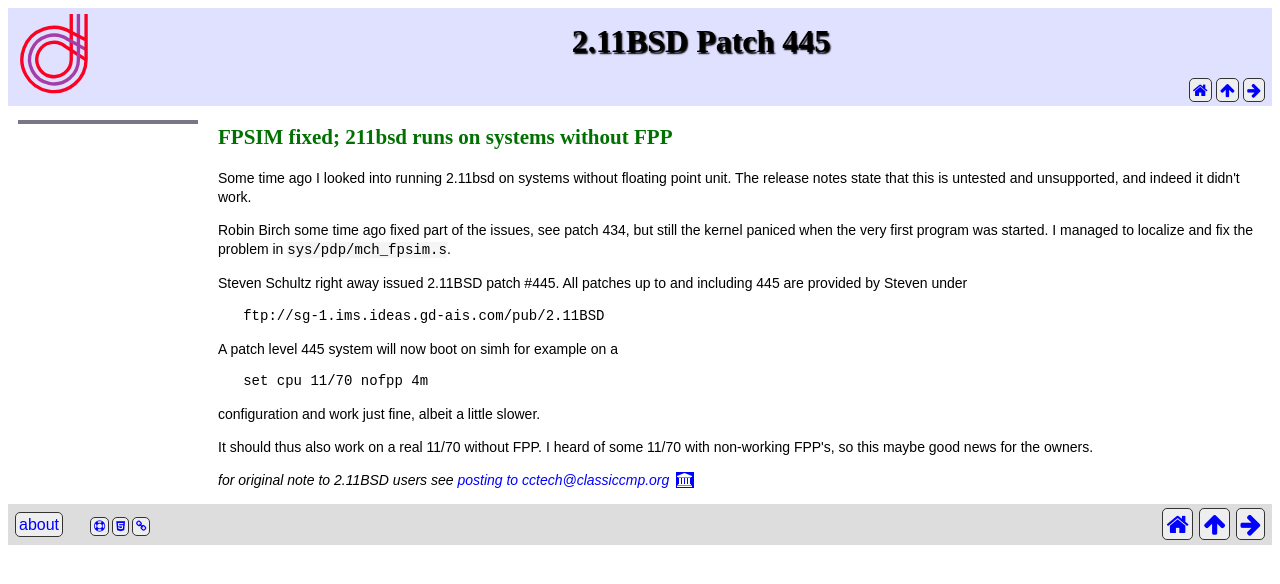
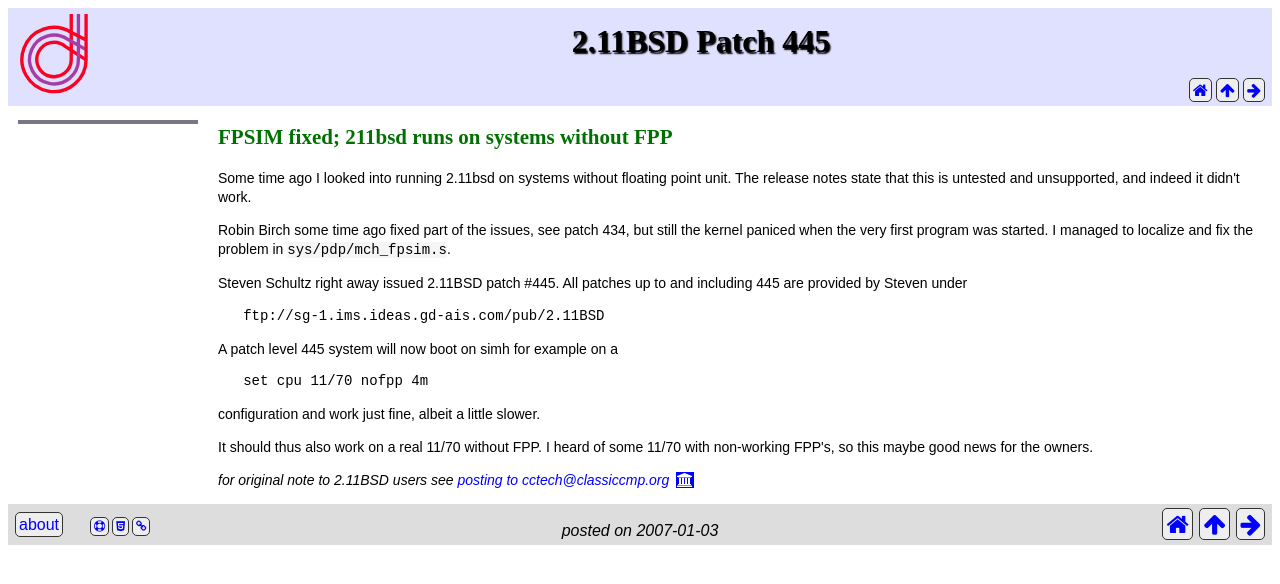
Before and after one commit to wfjm/wfjm.github.io, a Jekyll site: the page built from _posts/211bsd/2007-01-03-patch-445.html, in a window 1280 px wide. Shown: the top 584 px of the page. Built offline with Jekyll 4.4.1, drawn with Linux system fonts in a browser that asks for light colours.

Commit message:
display blog post date in footer

```diff
--- a/_layouts/blog.html
+++ b/_layouts/blog.html
@@ -104,9 +104,7 @@
             </span>
           </td>
           <td id="footer-time">
-            {% if page.lastchange %}
-              <em> updated {{page.lastchange}} </em>
-            {% endif %}
+            <em> posted on {{page.date | slice: 0,10}} </em>
           </td>
           <td id="footer-nav">
             <a href="/">
```
